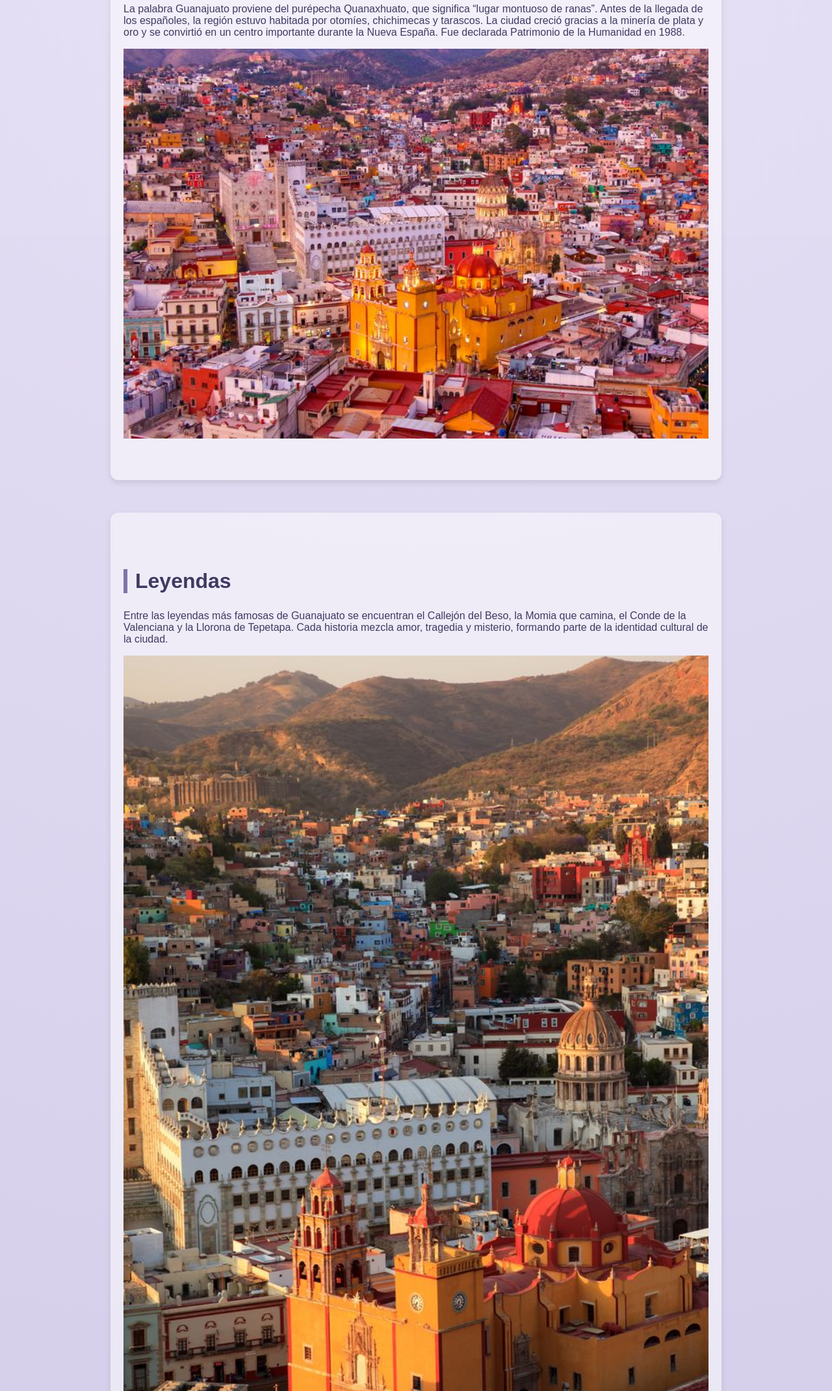
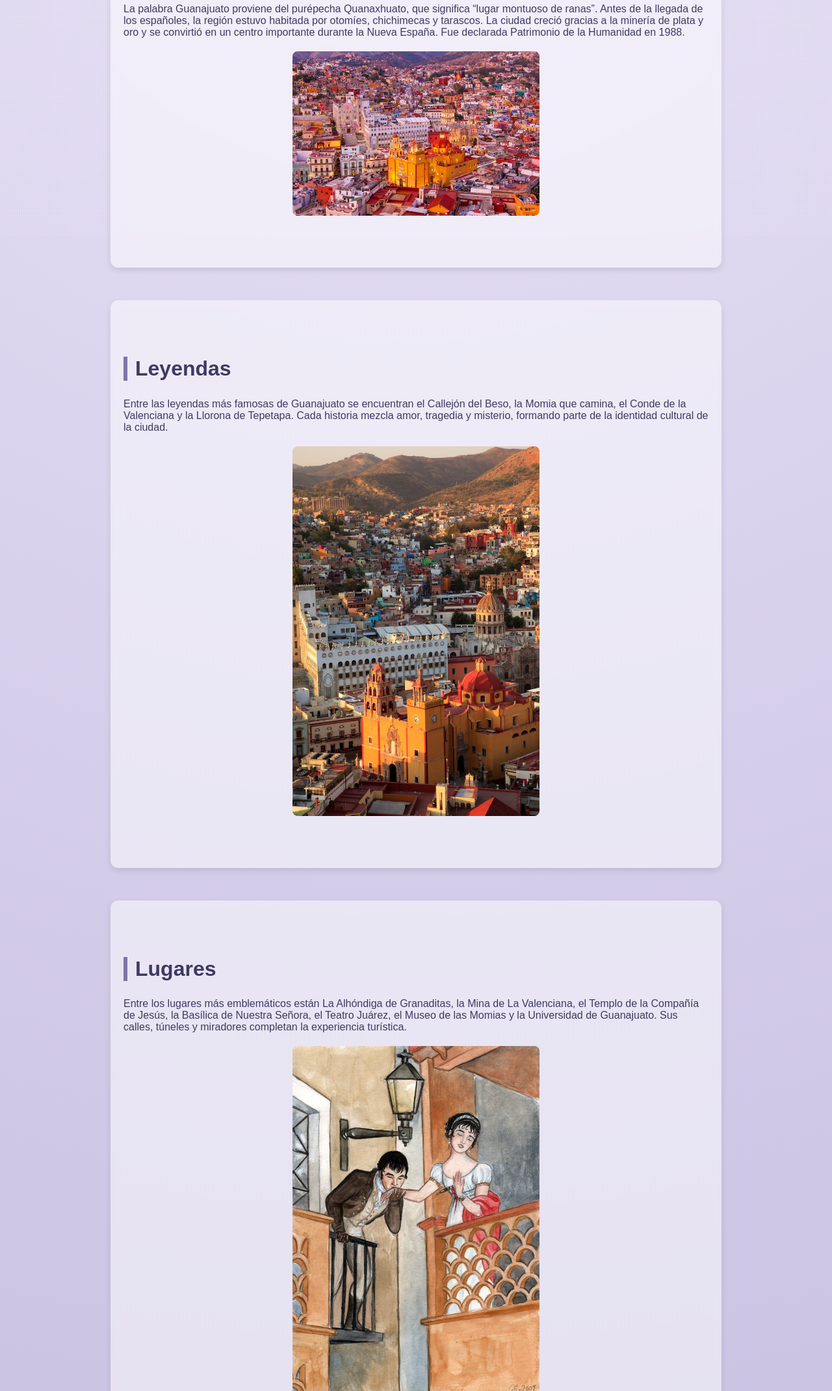
Before and after one commit to paohp8-ops/radar-local, a plain HTML site: page index.html in a window 1280 px wide. Shown: the part 419-2560 px from the top of the page at 65% size. Drawn offline with Linux system fonts and the light colour scheme.

Commit message:
Update index.html

```diff
--- a/index.html
+++ b/index.html
@@ -101,12 +101,13 @@
       color: #3f3a61;
     }
 
-    .imagen-seccion {
+    /* 📌 NUEVO: imágenes responsivas */
+    .img-resp {
       width: 100%;
-      max-width: 800px;
+      max-width: 380px; /* tamaño máximo en computadora */
       height: auto;
       display: block;
-      margin: 15px auto;
+      margin: 20px auto;
       border-radius: 8px;
     }
 
@@ -161,35 +162,36 @@
   <section id="historia" class="section">
     <h2>Historia</h2>
     <p>La palabra Guanajuato proviene del purépecha Quanaxhuato, que significa “lugar montuoso de ranas”. Antes de la llegada de los españoles, la región estuvo habitada por otomíes, chichimecas y tarascos. La ciudad creció gracias a la minería de plata y oro y se convirtió en un centro importante durante la Nueva España. Fue declarada Patrimonio de la Humanidad en 1988.</p>
-   <img src="imagen1.jpg" width="100%" alt="guanajuato">
+    <img src="imagen1.jpg" class="img-resp" alt="guanajuato">
   </section>
 
   <section id="leyendas" class="section">
     <h2>Leyendas</h2>
     <p>Entre las leyendas más famosas de Guanajuato se encuentran el Callejón del Beso, la Momia que camina, el Conde de la Valenciana y la Llorona de Tepetapa. Cada historia mezcla amor, tragedia y misterio, formando parte de la identidad cultural de la ciudad.</p>
-   <img src="imagen2.jpg" width="100%" alt="guanajuato">
+    <img src="imagen2.jpg" class="img-resp" alt="guanajuato">
   </section>
 
   <section id="lugares" class="section">
     <h2>Lugares</h2>
     <p>Entre los lugares más emblemáticos están La Alhóndiga de Granaditas, la Mina de La Valenciana, el Templo de la Compañía de Jesús, la Basílica de Nuestra Señora, el Teatro Juárez, el Museo de las Momias y la Universidad de Guanajuato. Sus calles, túneles y miradores completan la experiencia turística.</p>
-  <img src="imagen3.jpg" width="100%" alt="guanajuato">
+    <img src="imagen3.jpg" class="img-resp" alt="guanajuato">
   </section>
 
   <section id="cultura" class="section">
     <h2>Cultura</h2>
     <p>La cultura guanajuatense combina historia, arte y tradición. Destacan festivales como el Cervantino, la música de estudiantinas, la danza folclórica, la gastronomía típica y la preservación de tradiciones indígenas y coloniales. La Universidad de Guanajuato también fomenta la educación y la vida cultural.</p>
-  <img src="imagen4.jpg" width="100%" alt="guanajuato">
+    <img src="imagen4.jpg" class="img-resp" alt="guanajuato">
   </section>
 
   <section id="arte" class="section">
     <h2>Arte</h2>
     <p>Guanajuato es un centro artístico importante: su arquitectura barroca y neoclásica, murales, esculturas, música y teatro reflejan la riqueza cultural de la región. El Festival Internacional Cervantino reúne artistas internacionales y locales, consolidando la ciudad como un referente del arte en América Latina.</p>
- <img src="imagen8.jpg" width="100%" alt="guanajuato">
+    <img src="imagen8.jpg" class="img-resp" alt="guanajuato">
   </section>
 
   <footer>
     © 2025 Radar Local — Creado por Paola & Aiden
+         TBC Valenciana, Guanajuato, Gto.
     <div class="social">
       <a href="https://www.instagram.com/radar_local_gto?igsh=dTd4Z2xhNDVwcGpi" target="_blank">Instagram</a>
       <a href="https://www.facebook.com/share/16125M192Z/" target="_blank">Facebook</a>
```
